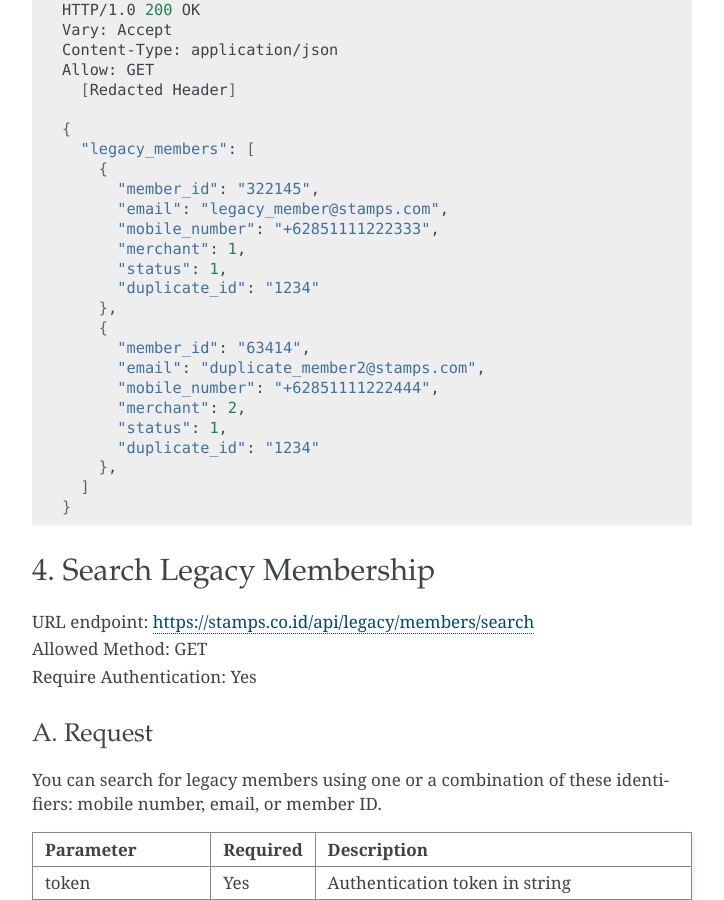
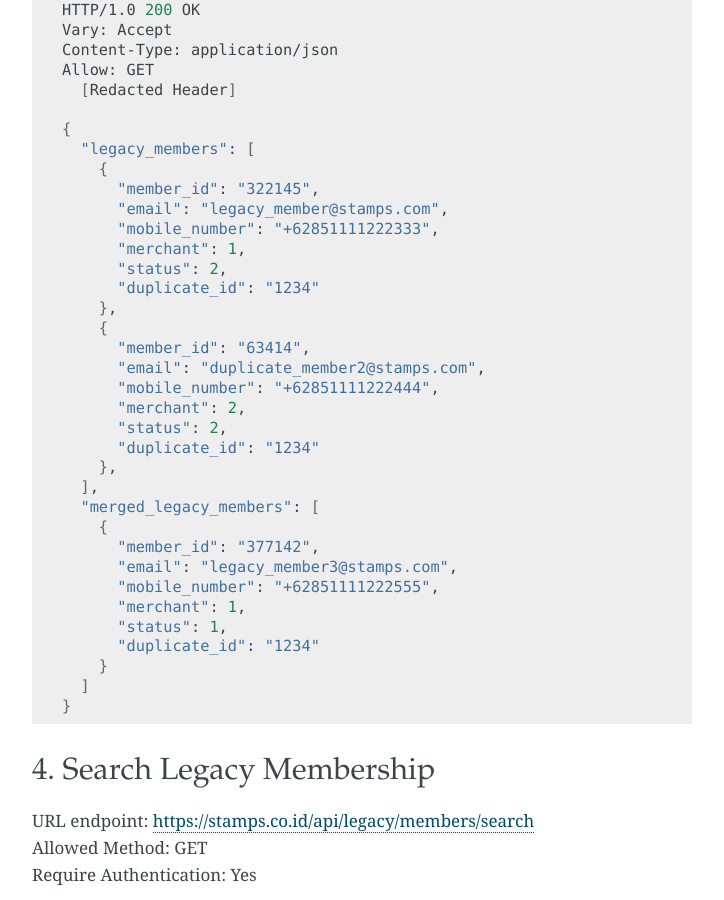
Before and after one commit to ui/stamps-api-docs, a Sphinx documentation site: the page built from source/legacy_members_api.rst, in a window 1280 px wide and 900 px high, scrolled down 3293 px. Shown: the whole window, without its empty margins (388-1112 px from the left). Built offline with Sphinx 7.4.7, drawn with Linux system fonts in a browser that asks for light colours; some of the changed text lies outside the part shown.

Commit message:
Return merged legacy members payload in search APIs

```diff
--- a/source/legacy_members_api.rst
+++ b/source/legacy_members_api.rst
@@ -179,7 +179,7 @@ C. Example Response
           "email": "legacy_member@stamps.com",
           "mobile_number": "+62851111222333",
           "merchant": 1,
-          "status": 1,
+          "status": 2,
           "duplicate_id": "1234"
         },
         {
@@ -187,9 +187,19 @@ C. Example Response
           "email": "duplicate_member2@stamps.com",
           "mobile_number": "+62851111222444",
           "merchant": 2,
+          "status": 2,
+          "duplicate_id": "1234"
+        },
+      ],
+      "merged_legacy_members": [
+        {
+          "member_id": "377142",
+          "email": "legacy_member3@stamps.com",
+          "mobile_number": "+62851111222555",
+          "merchant": 1,
           "status": 1,
           "duplicate_id": "1234"
-        },
+        }
       ]
     }
 
@@ -265,7 +275,8 @@ C. Example Response
           "status": 1,
           "duplicate_id": "1234"
         },
-      ]
+      ],
+      "merged_legacy_members": []
     }
 
 
```
Also changed, not shown: source/klg_api.rst (+10 -0 lines).
